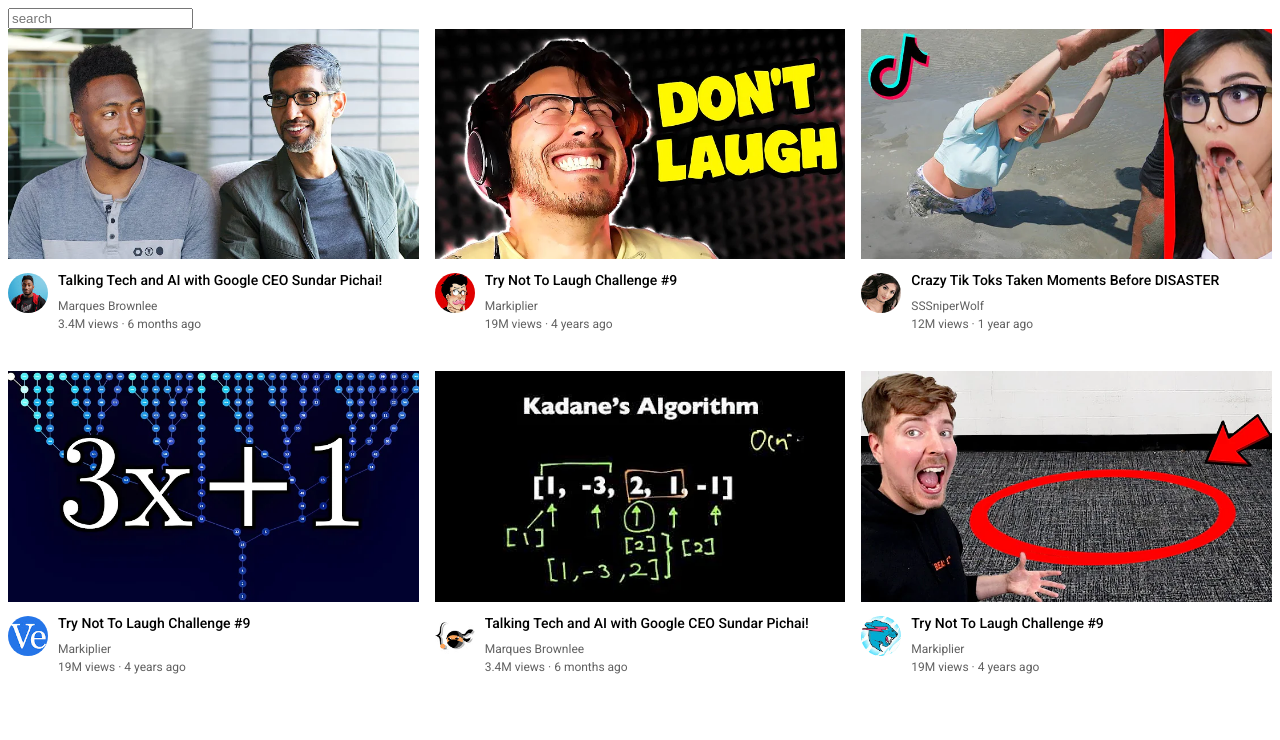
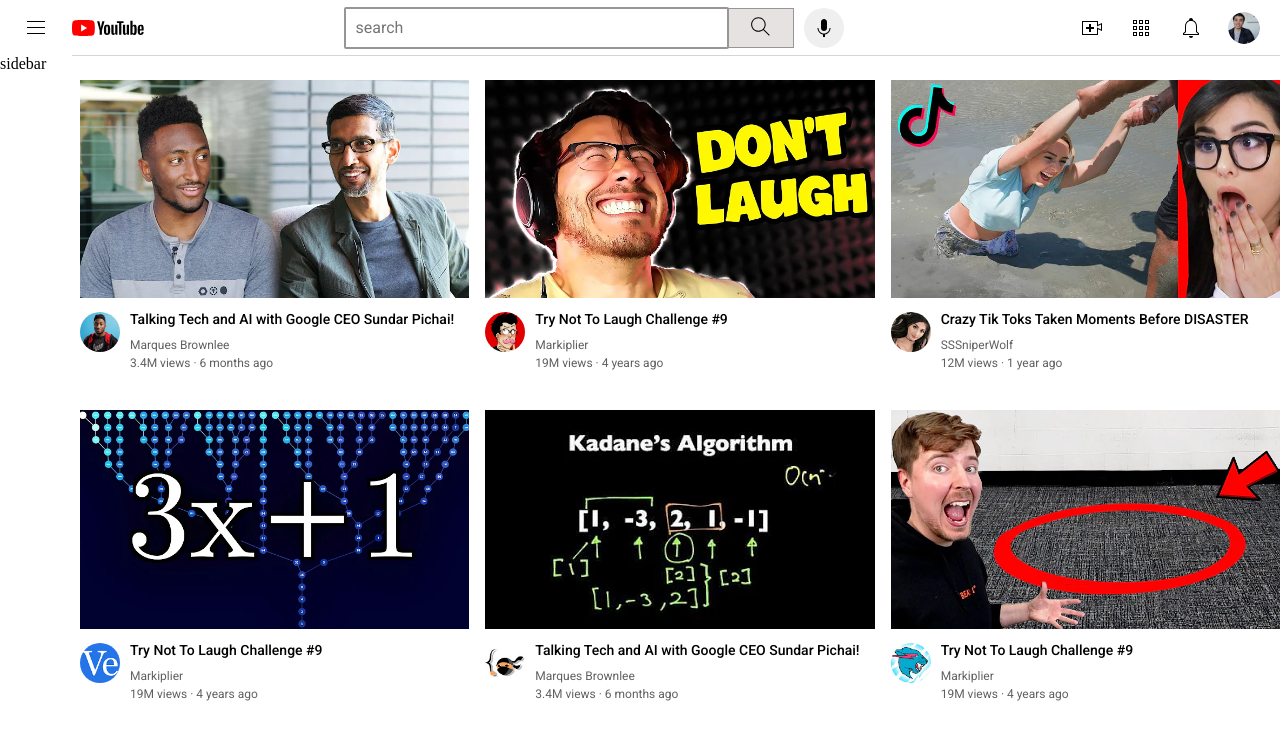
Before and after one commit to preet0811/HTML---CSS, a plain HTML site: page youtube.html in a window 1280 px wide. Drawn offline with Linux system fonts and the light colour scheme.

Commit message:
header and sidebar added

```diff
--- /dev/null
+++ b/styles/general.css
@@ -0,0 +1,10 @@
+p {
+    font-family: Roboto, Arial;
+    margin-top: 0;
+    margin-bottom: 0;
+}
+body{
+    margin: 0;
+    padding-top: 80px;
+    padding-left: 80px;
+}
--- /dev/null
+++ b/styles/header.css
@@ -0,0 +1,108 @@
+.header{
+    height: 55px;
+    display: flex;
+    flex-direction: row;
+    justify-content: space-between;
+    position: fixed;
+    top: 0;
+    left: 0;
+    right: 0;
+
+    background-color: white;
+    border-bottom-width:1px ;
+    border-bottom-style: solid;
+    border-bottom-color: rgb(216, 211, 211);
+
+
+}
+
+.left-side{
+display: flex;
+align-items: center;
+}
+
+.middle-side{
+flex: 1;
+margin-left: 70px;
+margin-right: 35px;
+max-width: 500px;
+display: flex;
+align-items: center;
+
+}
+.search-bar{
+    flex: 1;
+    height: 36px;
+    padding-left: 10px;
+    font-size: 16px;
+    border-style: solid;
+    border-color: rgb(151, 149, 149);
+    border-radius: 2px;
+    box-shadow: inset 1px 2px 5px raba(0,0,0,0.5);
+    width: 0;
+}
+.search-bar::placeholder{
+    font-family: roboto, Arial;
+    font-size: 16px;
+}
+
+.hamburger-menu{
+    height: 24px;
+    margin-left: 24px;
+    margin-right: 24px;
+}
+
+.youtube-log{
+    height: 20px;
+}
+
+.search-button{
+    height: 40px;
+    width: 66px;
+    background-color: rgb(230, 226, 226);
+    border-width: 1px;
+    border-style: solid;
+    border-color: rgb(151, 149, 149);
+    margin-left: -1px;
+    margin-right: 10px;
+}
+.voice-search-button{
+    height: 40px;
+    width: 40px;
+    border-radius: 20px;
+    border: none;
+
+}
+
+.search-icon{
+    height: 25px;
+    margin: 4px;
+}
+
+.voice-search-icon{
+    height: 24px;
+    margin-top: 4px;
+}
+
+.right-side{
+    display: flex;
+    align-items: center;
+    width: 180px;
+    justify-content: space-between;
+    margin-right: 20px;
+    flex-shrink: 0;
+}
+.upload-icon{
+    height: 24px ;
+
+}
+.youtube-app-icon{
+    height: 24px ;
+}
+.notifications-icon{
+    height: 24px ;
+}
+.current-user-picture{
+    height: 32px ;
+    border-radius: 16px;
+}
--- /dev/null
+++ b/styles/sidebar.css
@@ -0,0 +1,8 @@
+.sidebar{
+    position: fixed;
+    left: 0;
+    bottom: 0;
+    top: 55px;
+    background-color: white;
+    width: 72px;
+}
--- /dev/null
+++ b/styles/video.css
@@ -0,0 +1,49 @@
+
+
+.thumbnail {
+    width: 100%;
+}
+
+.video-author,
+.video-stats {
+    display: block;
+    color: rgb(96, 96, 96);
+    font-size: 12px;
+
+}
+
+.video-info-grid {
+    display: grid;
+    grid-template-columns: 50px 1fr;
+
+}
+
+.profile-pic {
+    width: 40px;
+    border-radius: 50px;
+}
+
+.video-title {
+    margin-top: 0px;
+    font-size: 14px;
+    font-weight: 500;
+    line-height: 14px;
+    margin-bottom: 12px;
+
+}
+
+.thumbnail-row {
+    margin-bottom: 10px;
+
+}
+
+.video-author {
+    margin-bottom: 4px;
+}
+
+.video-grid {
+    display: grid;
+    grid-template-columns: 1fr 1fr 1fr;
+    column-gap: 16px;
+    row-gap: 40px;
+}
--- a/youtube.html
+++ b/youtube.html
@@ -1,68 +1,45 @@
 <!DOCTYPE html>
 <html>
+
 <head>
     <title>Youtube.com</title>
     <link rel="preconnect" href="https://fonts.googleapis.com">
     <link rel="preconnect" href="https://fonts.gstatic.com" crossorigin>
-        <link href="https://fonts.googleapis.com/css2?family=Roboto+Condensed:wght@400;700&family=Roboto:wght@400;500;700&display=swap" rel="stylesheet">
-        <style>
-            p{
-                font-family: Roboto,Arial;
-                margin-top: 0;
-                margin-bottom: 0;
-            }
-            .thumbnail{
-                width: 100%;
+    <link href="https://fonts.googleapis.com/css2?family=Roboto+Condensed:wght@400;700&family=Roboto:wght@400;500;700&display=swap"
+        rel="stylesheet">
+    <link rel="stylesheet" href="styles/general.css">
+    <link rel="stylesheet" href="styles/video.css">
+    <link rel="stylesheet" href="styles/header.css">
+    <link rel="stylesheet" href="styles/sidebar.css">
+<body>
+    <div class="header">
+        <div class="left-side">
+            <img class="hamburger-menu" src="image/hamburger-menu.svg">
+            <img class="youtube-logo"src="image/youtube-logo.svg">
+        </div>
+        <div class="middle-side">
+            <input class="search-bar" type="text" placeholder="search">
+            <button class="search-button">
+                <img class = "search-icon" src="image/search.svg">
+            </button>
+            <button class="voice-search-button">
+                <img class="voice-search-icon"src="image/voice-search-icon.svg">
+            </button>
+        </div>
+        <div class="right-side">
+            <img class="upload-icon" src="image/upload.svg">
+            <img class="youtube-app-icon"src="image/youtube-apps.svg">
+            <img class="notifications-icon"src="image/notifications.svg">
+            <img class="current-user-picture"src="image/my-channel.jpeg">
+        </div>
 
 
-            }
-            .search-bar {
-                display: block;
 
-            }
+    </div>
+    <div class="sidebar">
+        sidebar
+    </div>
 
-            .video-author,
-            .video-stats {
-                display: block;
-                color: rgb(96, 96, 96);
-                font-size: 12px;
-
-            }
-            .video-info-grid{
-                display: grid;
-                grid-template-columns: 50px 1fr;
-
-            }
-            .profile-pic{
-                width: 40px;
-                border-radius: 50px;
-            }
-            .video-title{
-                margin-top: 0px;
-                font-size: 14px;
-                font-weight: 500;
-                line-height: 14px;
-                margin-bottom: 12px;
-
-            }
-            .thumbnail-row{
-                margin-bottom: 10px;
-
-            }
-            .video-author{
-                margin-bottom: 4px;
-            }
-            .video-grid{
-                display: grid;
-                grid-template-columns: 1fr 1fr 1fr;
-                column-gap: 16px;
-                row-gap: 40px;
-            }
-
-
-        </style>
-        <body>
-            <input class="search-bar" type="text" placeholder="search">
     <div class="video-grid">
 
         <div class="video-preview">
@@ -164,4 +141,5 @@
 
 </body>
 </head>
+
 </html>
```
Also changed, not shown: image/hamburger-menu.svg (added), image/my-channel.jpeg (added), image/notifications.svg (added), image/search.svg (added), image/upload.svg (added), image/voice-search-icon.svg (added), image/youtube-apps.svg (added), image/youtube-logo.svg (added). Lines whose indentation alone changed are shown as unchanged.
